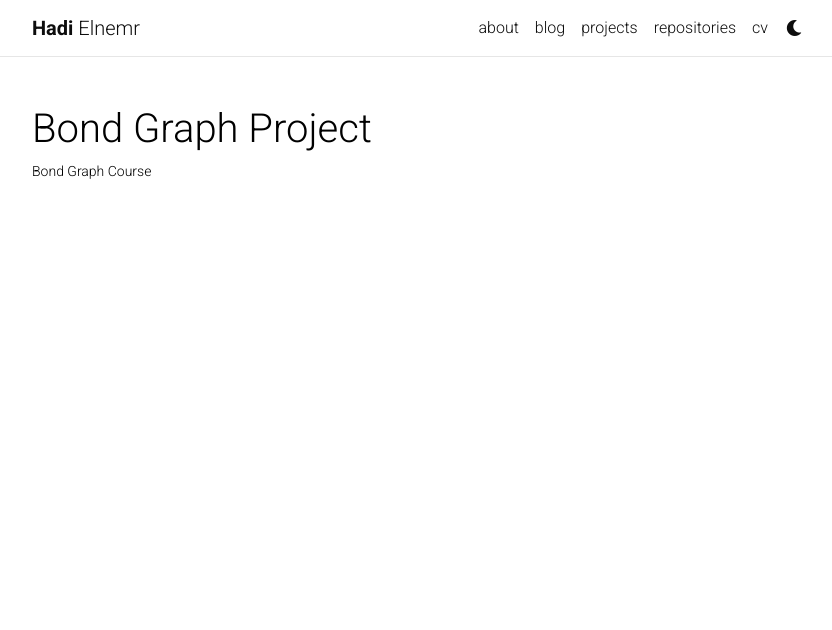
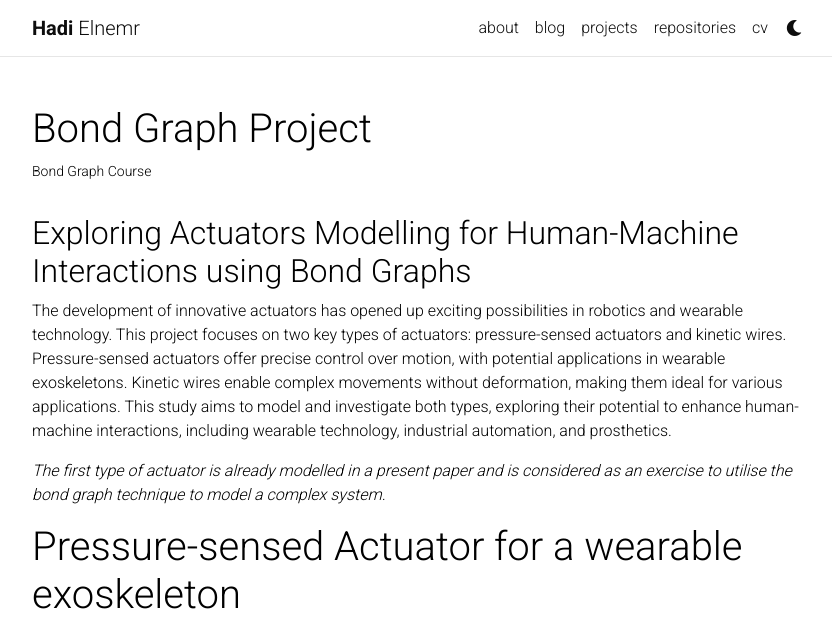
Before and after one commit to HadiElnemr/HadiElnemr.github.io, a Jekyll site: the page built from _projects/bond_graph.md, in a window 1280 px wide and 1400 px high. Shown: the top 630 px of the window, without its empty margins (223-1055 px from the left). Built offline with Jekyll 4.4.1, drawn with Linux system fonts in a browser that asks for light colours; comment, search, counter and statistics services are not loaded; a style sheet for code colours, icons or effects is not loaded; some of the changed text lies outside the part shown.

Commit message:
add Bond Graph project data, Sensors project modifications

```diff
--- a/_projects/bond_graph.md
+++ b/_projects/bond_graph.md
@@ -17,3 +17,50 @@ category: Course Project
 <div class="caption">
    The Team: David Michael, Hadi Elnemr, Ahmed Fathy, Mohammed Ashraf, Ahmed Shaban. (Left to right)
 </div> -->
+
+
+## Exploring Actuators Modelling for Human-Machine Interactions using Bond Graphs
+
+The development of innovative actuators has opened up exciting possibilities in robotics and wearable technology. This project focuses on two key types of actuators: pressure-sensed actuators and kinetic wires. Pressure-sensed actuators offer precise control over motion, with potential applications in wearable exoskeletons. Kinetic wires enable complex movements without deformation, making them ideal for various applications. This study aims to model and investigate both types, exploring their potential to enhance human-machine interactions, including wearable technology, industrial automation, and prosthetics.
+
+*The first type of actuator is already modelled in a present paper and is considered as an exercise to utilise the bond graph technique to model a complex system.*
+
+# Pressure-sensed Actuator for a wearable exoskeleton
+
+**Modelling**
+
+<div align="center">
+    <img src="/assets/img/bond_graph/exoskeleton/soft_tissue.png" alt="Alt text" class="img-fluid rounded z-depth-1" />
+</div>
+<div class="caption">
+   Soft Tissue
+</div>
+
+<div align="center">
+    <img src="/assets/img/bond_graph/exoskeleton/Lumped_model.png" alt="Alt text" class="img-fluid rounded z-depth-1" />
+</div>
+<div class="caption">
+   Lumped model
+</div>
+
+<div align="center">
+    <img src="/assets/img/bond_graph/exoskeleton/full_bond_graph.png" alt="Alt text" class="img-fluid rounded z-depth-1" />
+</div>
+<div class="caption">
+   Full bond graph
+</div>
+
+<div align="center">
+    <img src="/assets/img/bond_graph/exoskeleton/20_sim_interface.png" alt="Alt text" class="img-fluid rounded z-depth-1" />
+</div>
+<div class="caption">
+   20-Sim interface
+</div>
+
+<div align="center">
+    <img src="/assets/img/bond_graph/exoskeleton/updated_bond_graph.png" alt="Alt text" class="img-fluid rounded z-depth-1" />
+</div>
+
+<div class="caption">
+   Updated Bond Graph
+</div>
```
Also changed, not shown: _projects/hand_gesture_controlled_rc_drone.markdown (+21 -3 lines).
